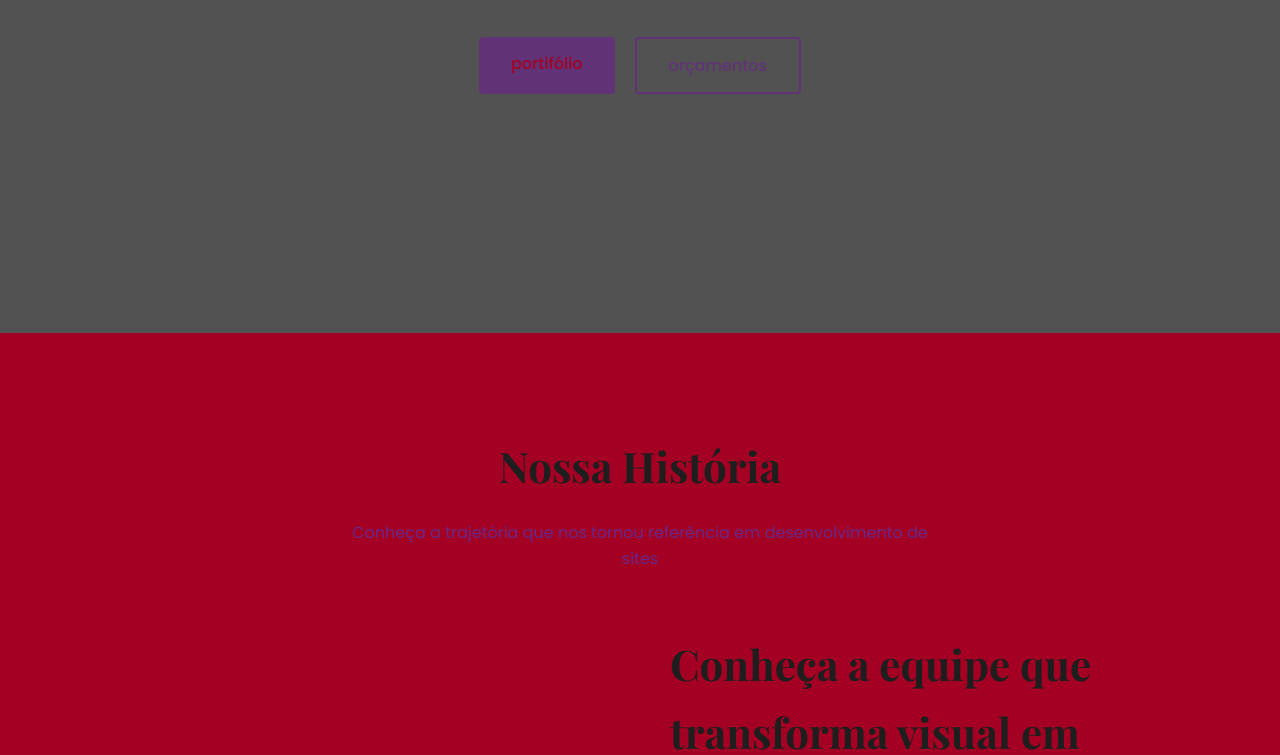
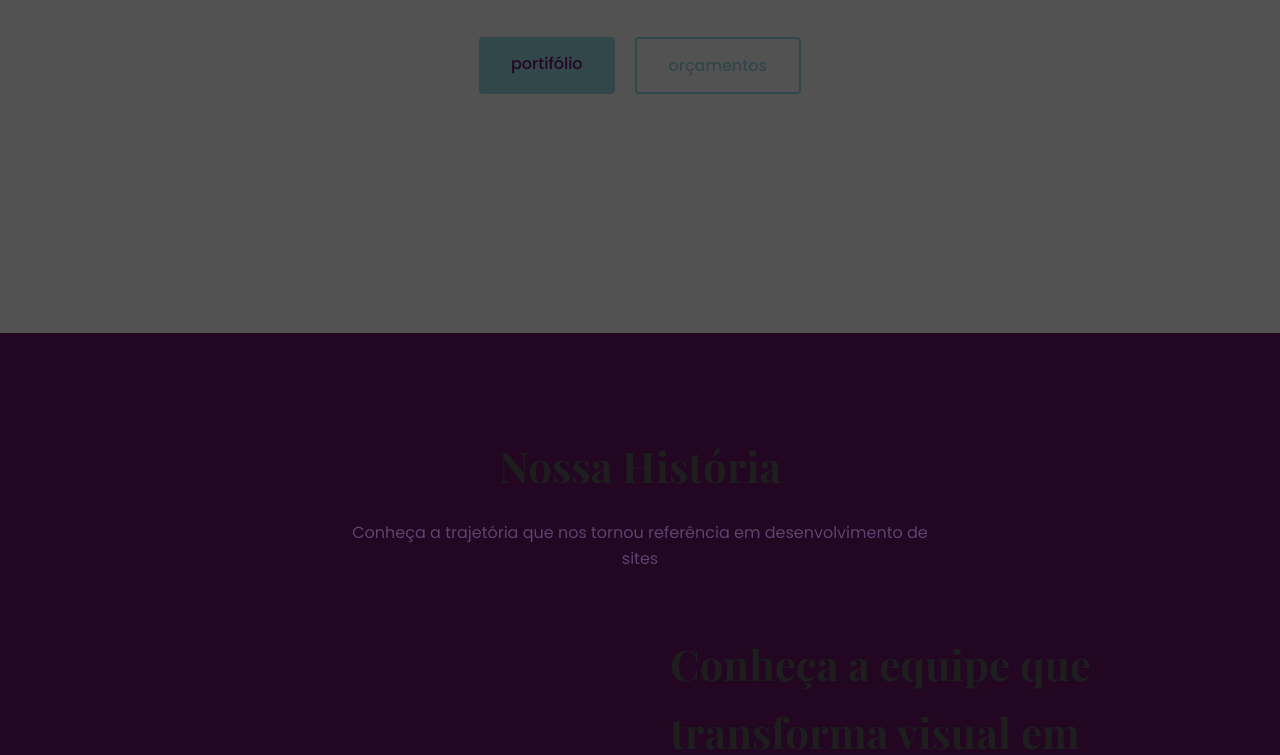
Before and after one commit to fenixoficialdeveloper-spec/fenix.developer, a plain HTML site: page index.html in a window 1280 px wide. Shown: the part 467-1222 px from the top of the page. Drawn offline with nearby package versions, Linux system fonts and the light colour scheme; placeholder pictures from the web are drawn by us; a web font is replaced by a local one.

Commit message:
git push -u origin main

```diff
--- a/style/style.css
+++ b/style/style.css
@@ -1,10 +1,10 @@
 :root {
-    --color-primary: #6a218ba2;
-    --color-primary-dark: #A47A4F;
+    --color-primary: #00363d65;
+    --color-primary-dark: #ffffff;
     --color-black: #1E1E1E;
-    --color-white: #a30023;
-    --color-gray: #3b0000;
-    --color-gray-dark: #672a8a;
+    --color-white: #220622;
+    --color-gray: #000000;
+    --color-gray-dark: #5c4370;
     --font-heading: 'Playfair Display', serif;
     --font-body: 'Poppins', sans-serif;
 }
```
